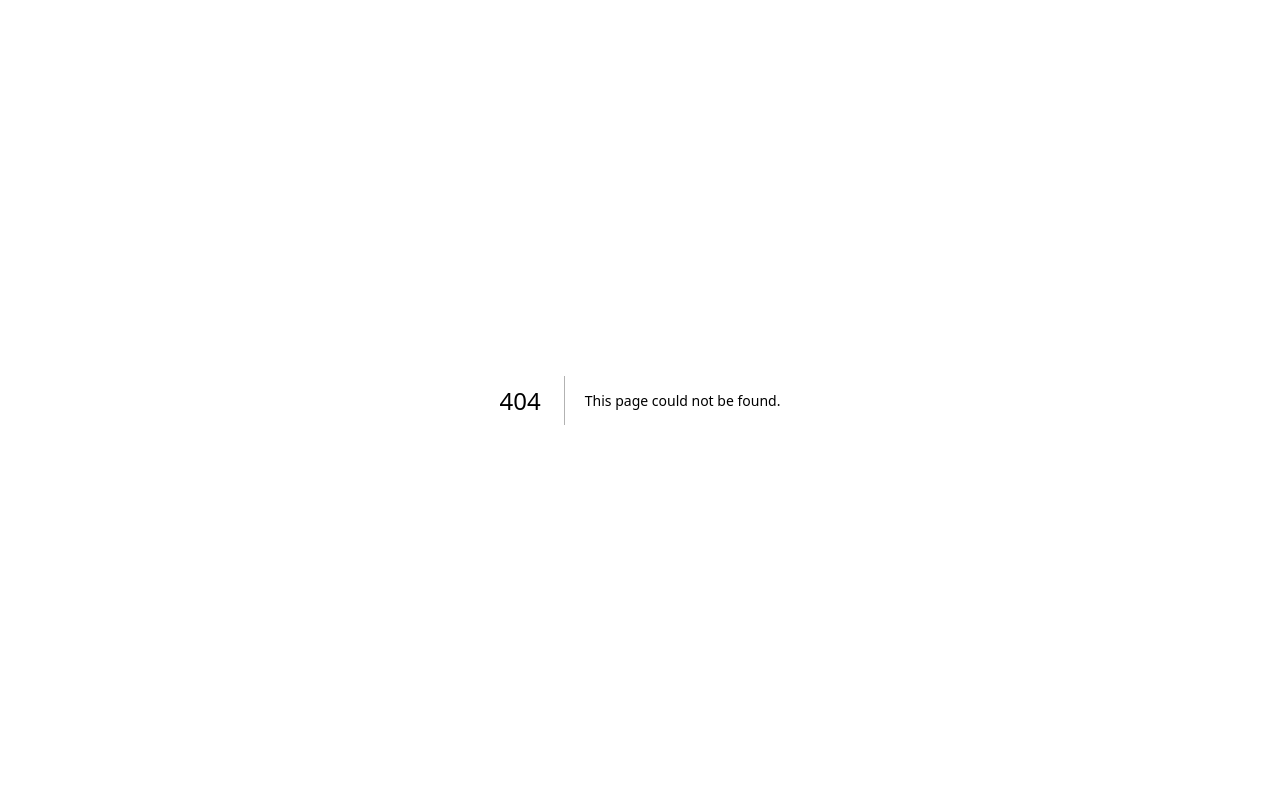
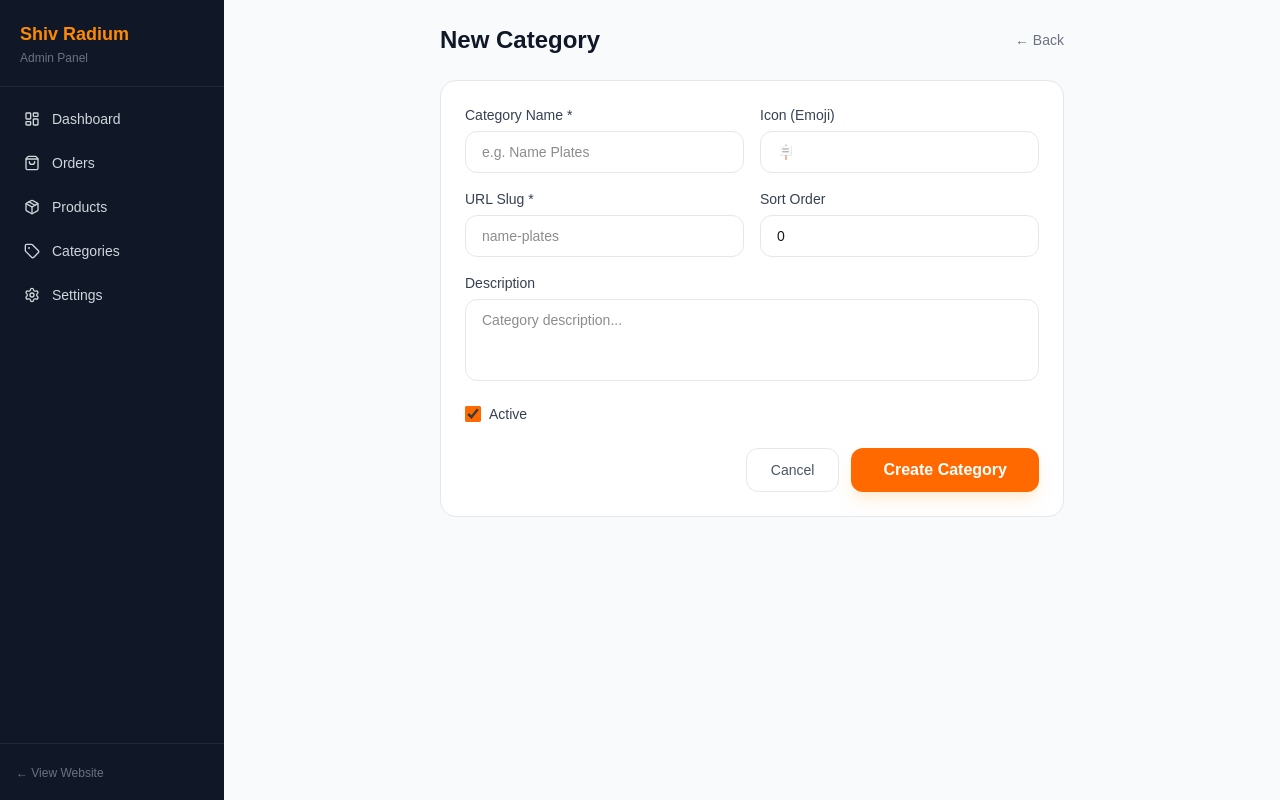
Before and after one commit to divafinancehub25-cloud/shiv-radium, a Next.js app: page /admin/categories/new in a window 1280 px wide. Before the commit this address had no page. Built offline with nearby package versions, Linux system fonts and the light colour scheme.

Commit message:
Add category create/edit pages and API routes

```diff
--- /dev/null
+++ b/app/admin/categories/CategoryForm.tsx
@@ -0,0 +1,141 @@
+"use client";
+
+import { useState } from "react";
+import { useRouter } from "next/navigation";
+
+type Category = {
+  id: string;
+  name: string;
+  slug: string;
+  description: string | null;
+  icon: string | null;
+  sortOrder: number;
+  isActive: boolean;
+};
+
+function slugify(text: string) {
+  return text.toLowerCase().replace(/\s+/g, "-").replace(/[^a-z0-9-]/g, "");
+}
+
+export default function CategoryForm({ category }: { category?: Category }) {
+  const router = useRouter();
+  const isEdit = !!category;
+
+  const [form, setForm] = useState({
+    name: category?.name ?? "",
+    slug: category?.slug ?? "",
+    description: category?.description ?? "",
+    icon: category?.icon ?? "",
+    sortOrder: category?.sortOrder?.toString() ?? "0",
+    isActive: category?.isActive ?? true,
+  });
+  const [loading, setLoading] = useState(false);
+  const [error, setError] = useState("");
+
+  function set(key: string, value: string | boolean) {
+    setForm((prev) => ({ ...prev, [key]: value }));
+  }
+
+  async function handleSubmit() {
+    if (!form.name) { setError("Name zaroori hai"); return; }
+    setLoading(true);
+    setError("");
+    try {
+      const url = isEdit ? `/api/admin/categories/${category!.id}` : "/api/admin/categories";
+      const method = isEdit ? "PATCH" : "POST";
+      const res = await fetch(url, {
+        method,
+        headers: { "Content-Type": "application/json" },
+        body: JSON.stringify(form),
+      });
+      const data = await res.json();
+      if (!res.ok) throw new Error(data.error ?? "Something went wrong");
+      router.push("/admin/categories");
+      router.refresh();
+    } catch (err) {
+      setError((err as Error).message);
+    } finally {
+      setLoading(false);
+    }
+  }
+
+  const inputClass = "w-full border border-gray-200 rounded-xl px-4 py-2.5 text-sm focus:outline-none focus:ring-2 focus:ring-orange-400";
+
+  return (
+    <div className="p-6 max-w-2xl mx-auto">
+      <div className="flex items-center justify-between mb-6">
+        <h1 className="text-2xl font-bold text-gray-900">{isEdit ? "Edit Category" : "New Category"}</h1>
+        <button onClick={() => router.back()} className="text-sm text-gray-500 hover:text-gray-700">← Back</button>
+      </div>
+
+      {error && <div className="bg-red-50 border border-red-200 text-red-700 text-sm px-4 py-3 rounded-xl mb-5">{error}</div>}
+
+      <div className="bg-white rounded-2xl border border-gray-200 p-6 space-y-4">
+        <div className="grid grid-cols-2 gap-4">
+          <div>
+            <label className="block text-sm font-medium text-gray-700 mb-1.5">Category Name *</label>
+            <input
+              className={inputClass}
+              placeholder="e.g. Name Plates"
+              value={form.name}
+              onChange={(e) => { set("name", e.target.value); if (!isEdit) set("slug", slugify(e.target.value)); }}
+            />
+          </div>
+          <div>
+            <label className="block text-sm font-medium text-gray-700 mb-1.5">Icon (Emoji)</label>
+            <input
+              className={inputClass}
+              placeholder="🪧"
+              value={form.icon}
+              onChange={(e) => set("icon", e.target.value)}
+            />
+          </div>
+          <div>
+            <label className="block text-sm font-medium text-gray-700 mb-1.5">URL Slug *</label>
+            <input
+              className={inputClass}
+              placeholder="name-plates"
+              value={form.slug}
+              onChange={(e) => set("slug", e.target.value)}
+            />
+          </div>
+          <div>
+            <label className="block text-sm font-medium text-gray-700 mb-1.5">Sort Order</label>
+            <input
+              className={inputClass}
+              type="number"
+              placeholder="0"
+              value={form.sortOrder}
+              onChange={(e) => set("sortOrder", e.target.value)}
+            />
+          </div>
+          <div className="col-span-2">
+            <label className="block text-sm font-medium text-gray-700 mb-1.5">Description</label>
+            <textarea
+              className={inputClass + " resize-none"}
+              rows={3}
+              placeholder="Category description..."
+              value={form.description}
+              onChange={(e) => set("description", e.target.value)}
+            />
+          </div>
+          <div className="col-span-2">
+            <label className="flex items-center gap-2 cursor-pointer">
+              <input type="checkbox" checked={form.isActive} onChange={(e) => set("isActive", e.target.checked)} className="w-4 h-4 accent-orange-500" />
+              <span className="text-sm text-gray-700">Active</span>
+            </label>
+          </div>
+        </div>
+
+        <div className="flex gap-3 justify-end pt-2">
+          <button onClick={() => router.back()} className="px-6 py-2.5 border border-gray-200 rounded-xl text-sm font-medium text-gray-600 hover:bg-gray-50">
+            Cancel
+          </button>
+          <button onClick={handleSubmit} disabled={loading} className="px-8 py-2.5 bg-orange-500 hover:bg-orange-600 disabled:opacity-60 text-white font-semibold rounded-xl shadow-lg shadow-orange-100">
+            {loading ? "Saving..." : isEdit ? "Update" : "Create Category"}
+          </button>
+        </div>
+      </div>
+    </div>
+  );
+}
--- /dev/null
+++ b/app/admin/categories/[id]/page.tsx
@@ -0,0 +1,12 @@
+export const dynamic = "force-dynamic";
+
+import { db } from "@/lib/db";
+import { notFound } from "next/navigation";
+import CategoryForm from "../CategoryForm";
+
+export default async function EditCategoryPage({ params }: { params: Promise<{ id: string }> }) {
+  const { id } = await params;
+  const category = await db.category.findUnique({ where: { id } });
+  if (!category) notFound();
+  return <CategoryForm category={category} />;
+}
--- /dev/null
+++ b/app/admin/categories/new/page.tsx
@@ -0,0 +1,5 @@
+import CategoryForm from "../CategoryForm";
+
+export default function NewCategoryPage() {
+  return <CategoryForm />;
+}
--- /dev/null
+++ b/app/api/admin/categories/[id]/route.ts
@@ -0,0 +1,24 @@
+export const dynamic = "force-dynamic";
+
+import { NextRequest, NextResponse } from "next/server";
+import { db } from "@/lib/db";
+
+export async function PATCH(req: NextRequest, { params }: { params: Promise<{ id: string }> }) {
+  const { id } = await params;
+  const { name, slug, description, icon, sortOrder, isActive } = await req.json();
+  try {
+    const category = await db.category.update({
+      where: { id },
+      data: { name, slug, description: description || null, icon: icon || null, sortOrder: Number(sortOrder) || 0, isActive },
+    });
+    return NextResponse.json(category);
+  } catch {
+    return NextResponse.json({ error: "Update failed" }, { status: 400 });
+  }
+}
+
+export async function DELETE(_req: NextRequest, { params }: { params: Promise<{ id: string }> }) {
+  const { id } = await params;
+  await db.category.delete({ where: { id } });
+  return NextResponse.json({ success: true });
+}
--- /dev/null
+++ b/app/api/admin/categories/route.ts
@@ -0,0 +1,17 @@
+export const dynamic = "force-dynamic";
+
+import { NextRequest, NextResponse } from "next/server";
+import { db } from "@/lib/db";
+
+export async function POST(req: NextRequest) {
+  const { name, slug, description, icon, sortOrder, isActive } = await req.json();
+  if (!name || !slug) return NextResponse.json({ error: "Name and slug required" }, { status: 400 });
+  try {
+    const category = await db.category.create({
+      data: { name, slug, description: description || null, icon: icon || null, sortOrder: Number(sortOrder) || 0, isActive },
+    });
+    return NextResponse.json(category);
+  } catch {
+    return NextResponse.json({ error: "Slug already exists or DB error" }, { status: 400 });
+  }
+}
```
